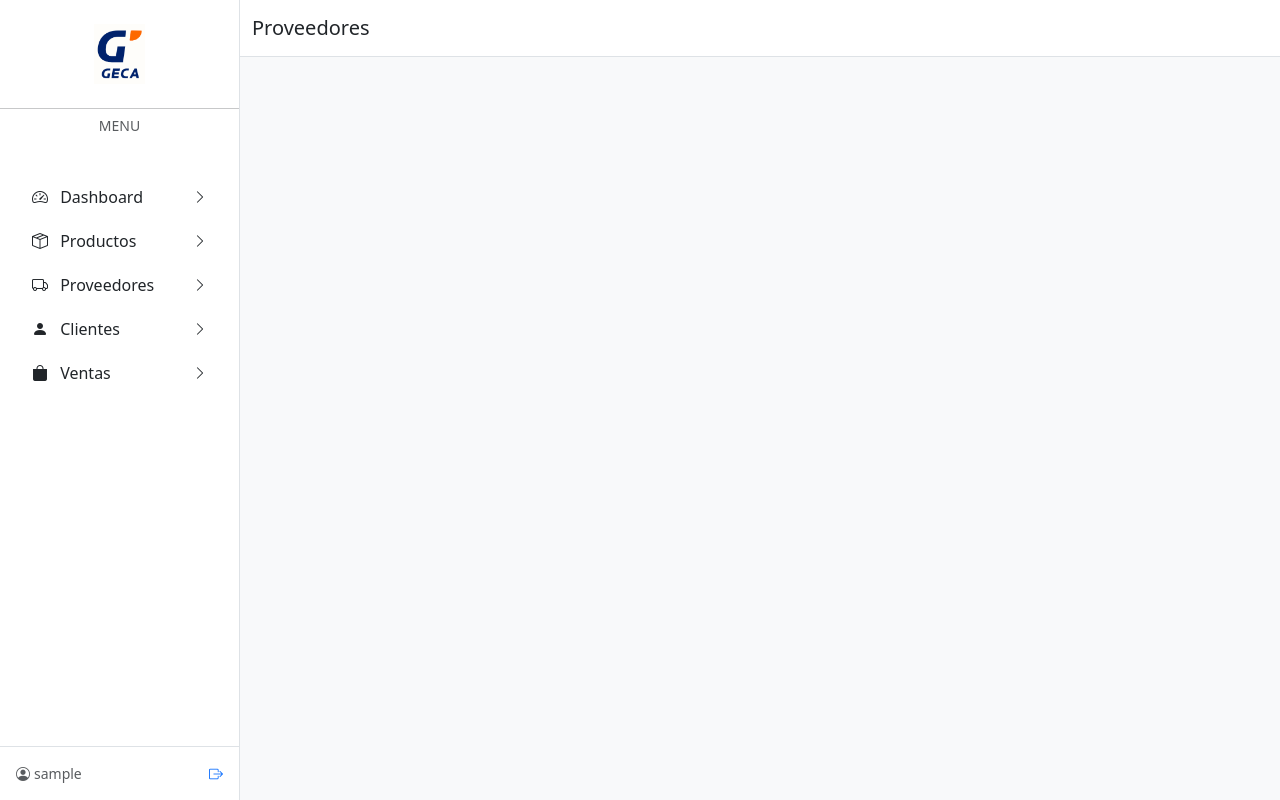
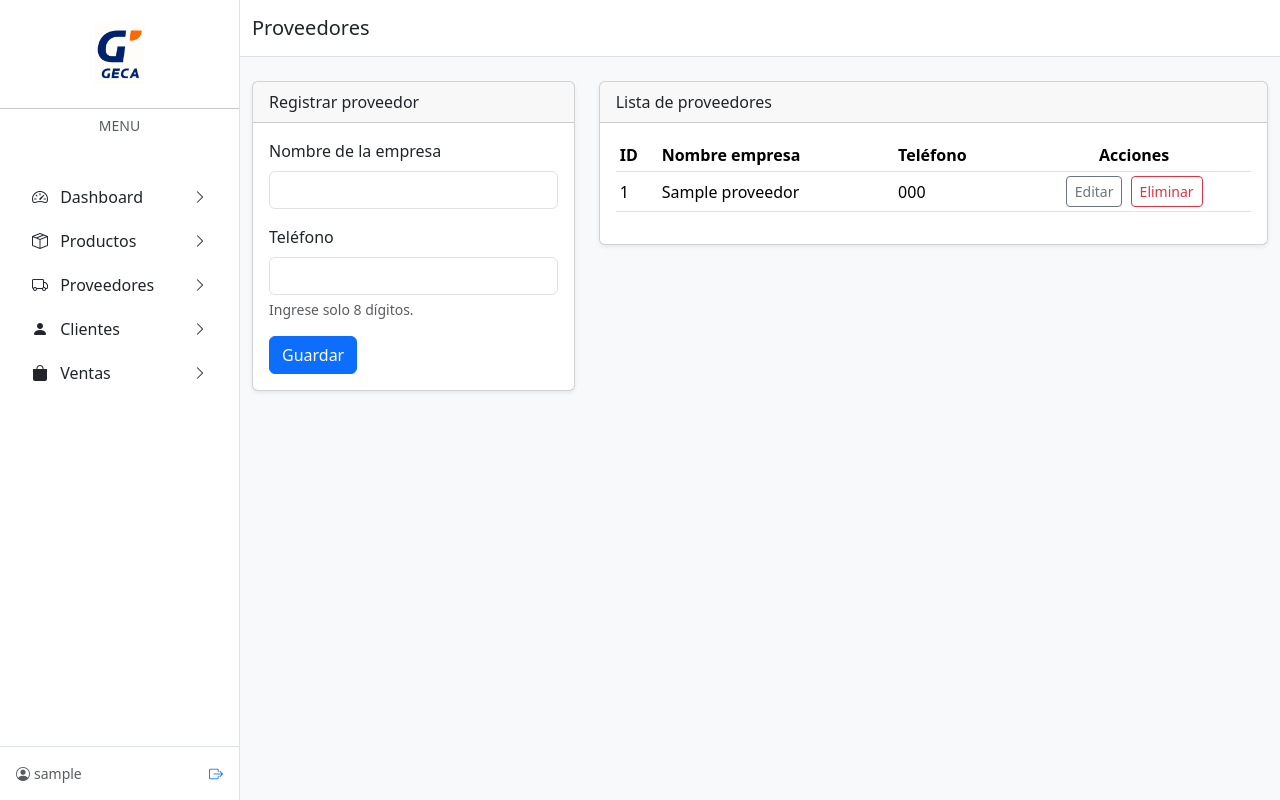
Before and after one commit to Jasser-Romero/Ferreteria-GECA, a Django app: page /proveedores/ in a window 1280 px wide. Run offline with Django 4.2, Linux system fonts and the light colour scheme; a user stored in the database is signed in; tables that the repository leaves empty hold one stand-in row (values such as "Sample post").

Commit message:
feat: Add CRUD Proveedor to project

```diff
--- a/ventas/templates/login.html
+++ b/ventas/templates/login.html
@@ -16,8 +16,6 @@
 
     <div class="login-wrapper">
         <div class="login-card">
-
-            {# solo mostramos errores / info aquí, no el “Bienvenido” #}
             {% if messages %}
                 {% for message in messages %}
                     {% if message.tags != 'success' %}
--- a/ventas/templates/proveedores.html
+++ b/ventas/templates/proveedores.html
@@ -1,6 +1,120 @@
 {% extends 'layout.html' %}
-{% block title %}Login{% endblock %}
+{% block title %}Proveedores{% endblock %}
 {% block page_title %}Proveedores{% endblock %}
+
 {% block content %}
 
+<div class="row">
+    <div class="col-lg-4">
+        <div class="card shadow-sm mb-4">
+            <div class="card-header">
+                {% if edit_mode %}
+                    Editar proveedor
+                {% else %}
+                    Registrar proveedor
+                {% endif %}
+            </div>
+            <div class="card-body">
+                <form method="post" novalidate>
+                    {% csrf_token %}
+
+                    {% if edit_mode and proveedor_edit %}
+                        <input type="hidden" name="proveedor_id" value="{{ proveedor_edit.Id_Proveedor }}">
+                    {% endif %}
+
+                    {% if form.non_field_errors %}
+                        <div class="alert alert-danger">
+                            {{ form.non_field_errors }}
+                        </div>
+                    {% endif %}
+
+                    <div class="mb-3">
+                        <label class="form-label" for="{{ form.NombreEmpresa.id_for_label }}">
+                            Nombre de la empresa
+                        </label>
+                        {{ form.NombreEmpresa }}
+                        {% for error in form.NombreEmpresa.errors %}
+                            <div class="text-danger small">{{ error }}</div>
+                        {% endfor %}
+                    </div>
+
+                    <div class="mb-3">
+                        <label class="form-label" for="{{ form.Telefono.id_for_label }}">
+                            Teléfono
+                        </label>
+                        {{ form.Telefono }}
+                        <div class="form-text">Ingrese solo 8 dígitos.</div>
+                        {% for error in form.Telefono.errors %}
+                            <div class="text-danger small">{{ error }}</div>
+                        {% endfor %}
+                    </div>
+
+                    <button type="submit" class="btn btn-primary">
+                        {% if edit_mode %}Actualizar{% else %}Guardar{% endif %}
+                    </button>
+
+                    {% if edit_mode %}
+                        <a href="{% url 'proveedores_lista' %}" class="btn btn-secondary ms-2">
+                            Cancelar
+                        </a>
+                    {% endif %}
+                </form>
+            </div>
+        </div>
+    </div>
+
+    <div class="col-lg-8">
+        <div class="card shadow-sm">
+            <div class="card-header">
+                Lista de proveedores
+            </div>
+            <div class="card-body">
+                <div class="table-responsive">
+                    <table class="table table-sm align-middle">
+                        <thead>
+                            <tr>
+                                <th scope="col">ID</th>
+                                <th scope="col">Nombre empresa</th>
+                                <th scope="col">Teléfono</th>
+                                <th scope="col" class="text-center">Acciones</th>
+                            </tr>
+                        </thead>
+                        <tbody>
+                            {% for proveedor in proveedores %}
+                                <tr>
+                                    <td>{{ proveedor.Id_Proveedor }}</td>
+                                    <td>{{ proveedor.NombreEmpresa }}</td>
+                                    <td>{{ proveedor.Telefono }}</td>
+                                    <td class="text-center">
+                                        <a href="{% url 'proveedores_lista' %}?editar={{ proveedor.Id_Proveedor }}"
+                                           class="btn btn-sm btn-outline-secondary me-1">
+                                            Editar
+                                        </a>
+
+                                        <form method="post" style="display:inline;">
+                                            {% csrf_token %}
+                                            <input type="hidden" name="eliminar_id" value="{{ proveedor.Id_Proveedor }}">
+                                            <button type="submit"
+                                                    class="btn btn-sm btn-outline-danger"
+                                                    onclick="return confirm('¿Seguro que deseas eliminar este proveedor?');">
+                                                Eliminar
+                                            </button>
+                                        </form>
+                                    </td>
+                                </tr>
+                            {% empty %}
+                                <tr>
+                                    <td colspan="4" class="text-center text-muted">
+                                        No hay proveedores registrados.
+                                    </td>
+                                </tr>
+                            {% endfor %}
+                        </tbody>
+                    </table>
+                </div>
+            </div>
+        </div>
+    </div>
+</div>
+
 {% endblock %}
--- a/ventas/views.py
+++ b/ventas/views.py
@@ -1,9 +1,12 @@
-from django.shortcuts import render, redirect
+from django.shortcuts import render, redirect, get_object_or_404
 from django.http import HttpResponse, HttpResponseRedirect
 from django.contrib import messages
 from django.contrib.auth import authenticate, login, logout
 from django.contrib.auth.decorators import login_required
 from django.contrib.auth.forms import AuthenticationForm
+from django import forms
+
+from .models import Proveedor
 
 
 # Create your views here.
@@ -44,9 +47,76 @@ def user_logout(request):
 def productos_lista(request):
     return render(request, "productos.html")
 
+class ProveedorForm(forms.ModelForm):
+    class Meta:
+        model = Proveedor
+        fields = ['NombreEmpresa', 'Telefono']
+        widgets = {
+            'NombreEmpresa': forms.TextInput(attrs={
+                'class': 'form-control',
+                'required': True
+            }),
+            'Telefono': forms.TextInput(attrs={
+                'class': 'form-control',
+                'maxlength': '8',
+                'required': True
+            }),
+        }
+        labels = {
+            'NombreEmpresa': 'Nombre de la empresa',
+            'Telefono': 'Teléfono',
+        }
+
+
 @login_required
 def proveedores_lista(request):
-    return render(request, "proveedores.html")
+    proveedores = Proveedor.objects.all().order_by('Id_Proveedor')
+    proveedor_edit = None
+    edit_mode = False
+
+    # ELIMINAR
+    if request.method == 'POST' and 'eliminar_id' in request.POST:
+        proveedor = get_object_or_404(Proveedor, pk=request.POST.get('eliminar_id'))
+        proveedor.delete()
+        messages.success(request, 'Proveedor eliminado correctamente.')
+        return redirect('proveedores_lista')
+
+    # CREAR / ACTUALIZAR
+    if request.method == 'POST':
+        proveedor_id = request.POST.get('proveedor_id')
+
+        if proveedor_id:
+            proveedor_edit = get_object_or_404(Proveedor, pk=proveedor_id)
+            form = ProveedorForm(request.POST, instance=proveedor_edit)
+            edit_mode = True
+        else:
+            form = ProveedorForm(request.POST)
+
+        if form.is_valid():
+            form.save()
+            if edit_mode:
+                messages.success(request, 'Proveedor actualizado correctamente.')
+            else:
+                messages.success(request, 'Proveedor creado correctamente.')
+            return redirect('proveedores_lista')
+        else:
+            messages.error(request, 'Por favor corrige los errores del formulario.')
+    else:
+        editar_id = request.GET.get('editar')
+        if editar_id:
+            proveedor_edit = get_object_or_404(Proveedor, pk=editar_id)
+            form = ProveedorForm(instance=proveedor_edit)
+            edit_mode = True
+        else:
+            form = ProveedorForm()
+
+    context = {
+        'form': form,
+        'proveedores': proveedores,
+        'edit_mode': edit_mode,
+        'proveedor_edit': proveedor_edit,
+    }
+    return render(request, "proveedores.html", context)
 
 @login_required
 def clientes_lista(request):
```
